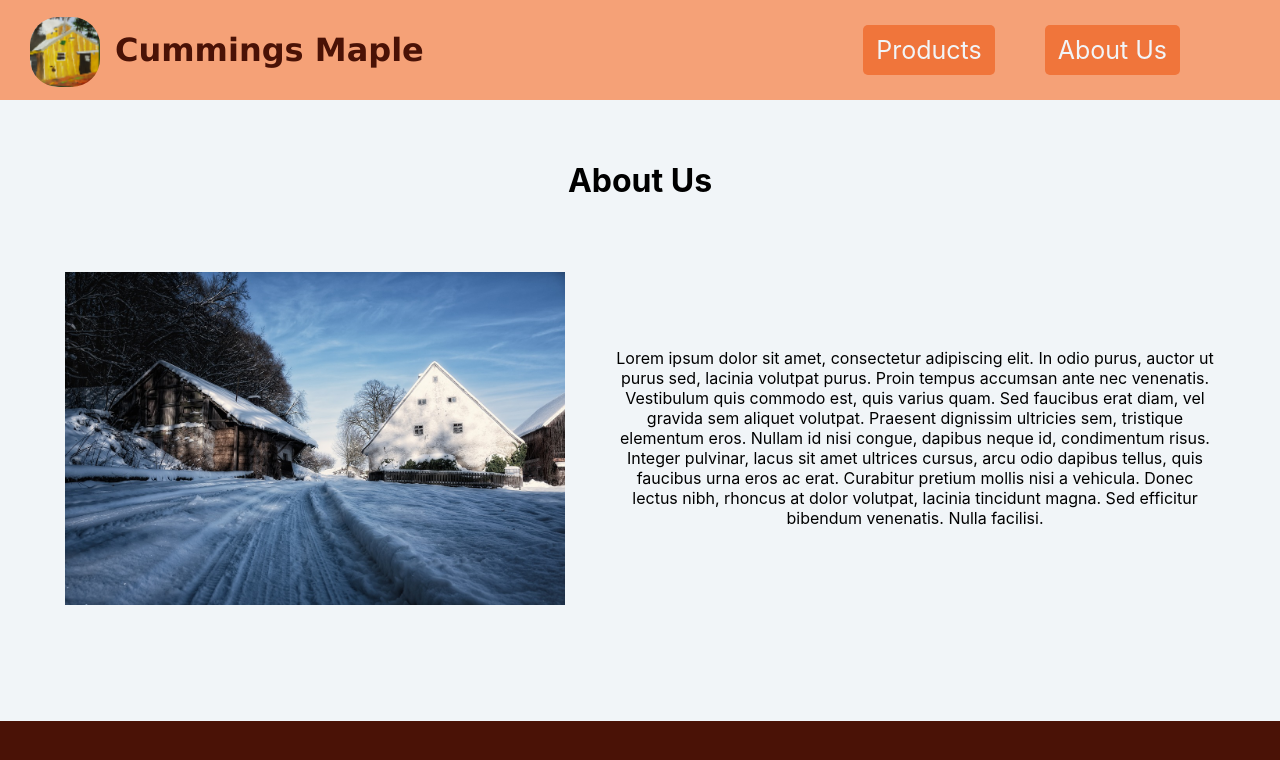
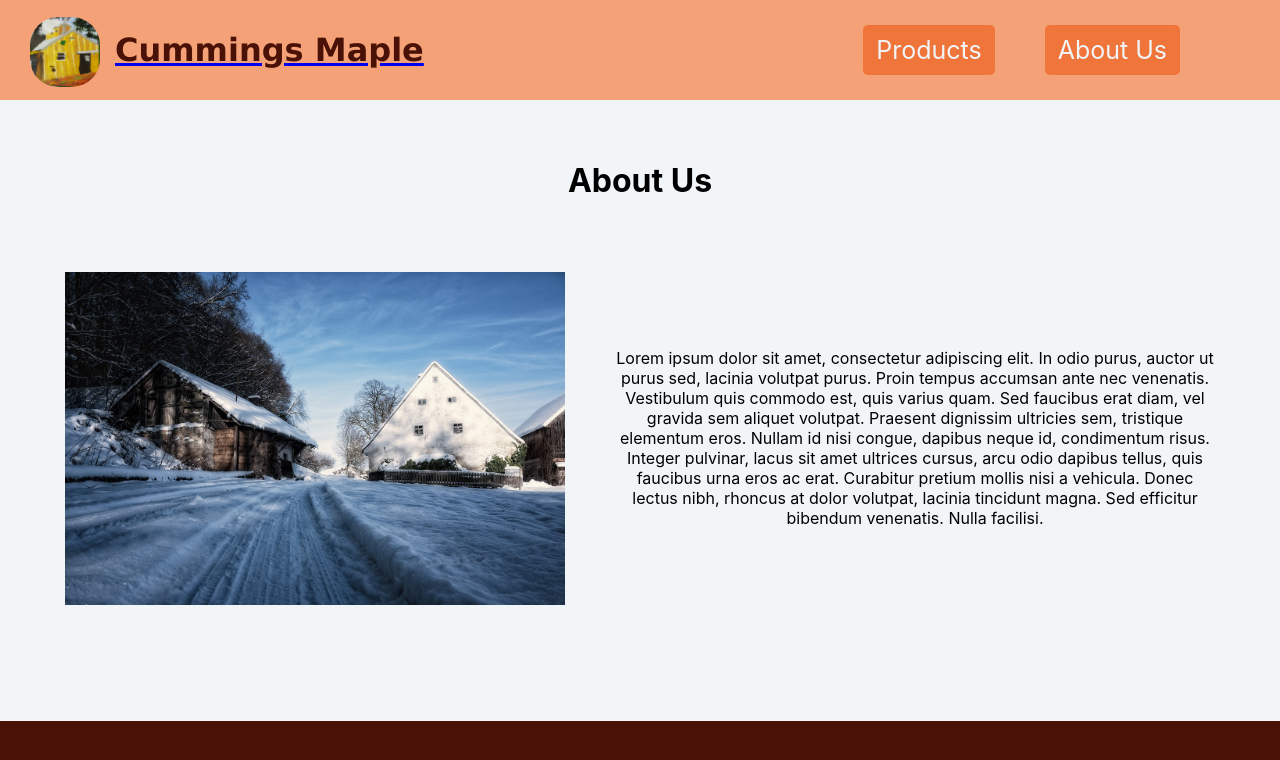
Before and after one commit to LaurenCummings/cummings-maple-vite, a React (Vite) app: page /cummings-maple-vite/About in a window 1280 px wide. Shown: the top 760 px of the page. Built offline with nearby package versions, Linux system fonts and the light colour scheme.

Commit message:
made logo link to Home page

```diff
--- a/src/components/Navbar.jsx
+++ b/src/components/Navbar.jsx
@@ -19,7 +19,9 @@ function Navbar() {
         <div className="navbar">
             <div className="logo">
                 <img src="./images/logo.png" alt="logo" />
-                <h1>Cummings Maple</h1>
+                <Link to="/Home">
+                    <h1>Cummings Maple</h1>
+                </Link>
             </div>
             <div className={`${isOpen ? "links menu-open" : "links"}`}>
                 <Link to="/" onClick={closeMenu}>Products</Link>
```
